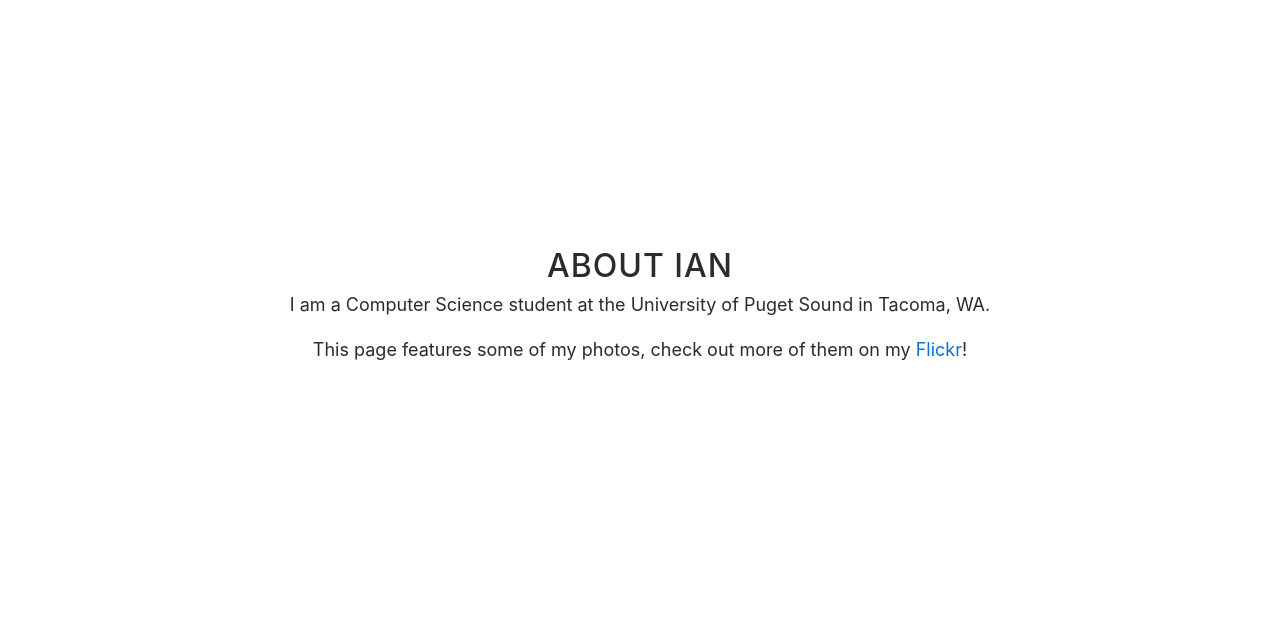
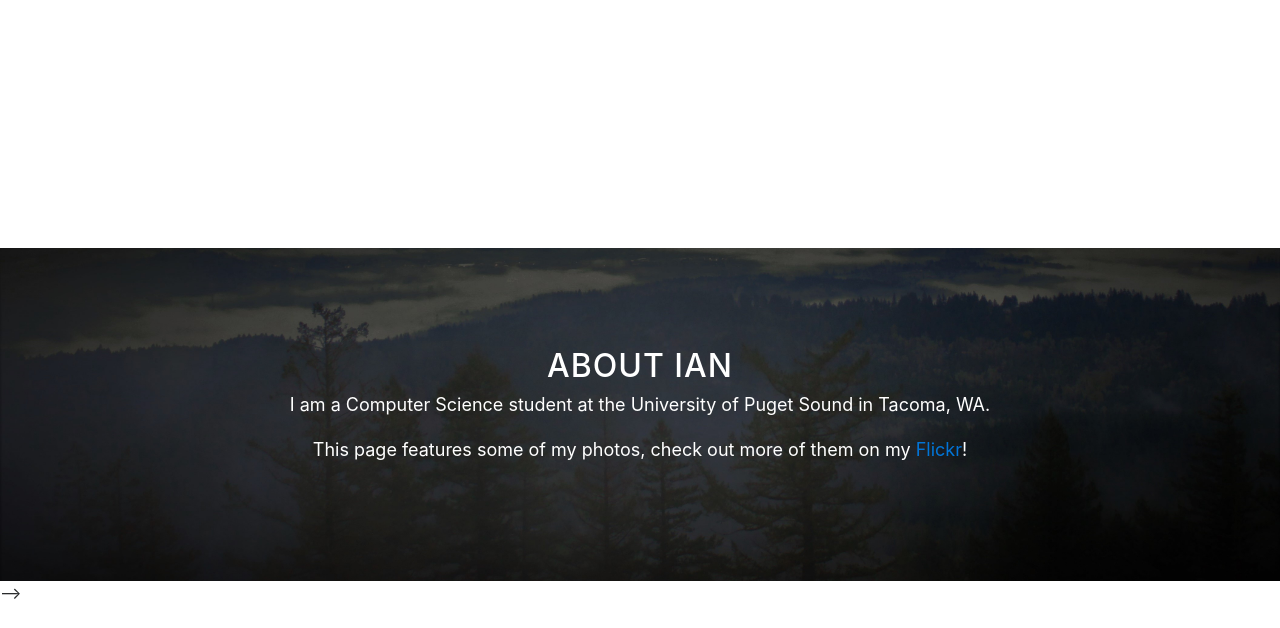
Before and after one commit to IanCode/IanCode.github.io, a website with bundled scripts: page index.html in a window 1280 px wide. Shown: the part 802-1430 px from the top of the page. Built offline with nearby package versions, Linux system fonts and the light colour scheme.

Commit message:
put second image back in

```diff
--- a/index.html
+++ b/index.html
@@ -80,17 +80,19 @@
     </header>
 
     <!-- About Section -->
-    <section id="about" class="container content-section text-center">
-        <div class="row">
-            <div class="col-lg-8 offset-md-2">
+    <section id="download" class="content-section text-center">
+        <div class="download-section">
+            <div class="container">
+                <div class="col-lg-8 offset-md-2">
                 <h2>About Ian</h2>
                 <p>I am a Computer Science student at the University of Puget Sound in Tacoma, WA. </p>
                 <p>This page features some of my photos, check out more of them on my <a href="https://www.flickr.com/photos/132126536@N07/">Flickr</a>!</p>
                 <!--<p>This theme features stock photos by <a href="http://gratisography.com/">Gratisography</a> along with a custom Google Maps skin courtesy of <a href="http://snazzymaps.com/">Snazzy Maps</a>.</p>
                 <p>Grayscale includes full HTML, CSS, and custom JavaScript files along with SASS and LESS files for easy customization!</p>-->
-            </div>
-        </div>
-    </section>
+              </div>
+          </div>
+      </div>
+  </section>-->
 
     <!-- Download Section -->
     <!--<section id="download" class="content-section text-center">
```
